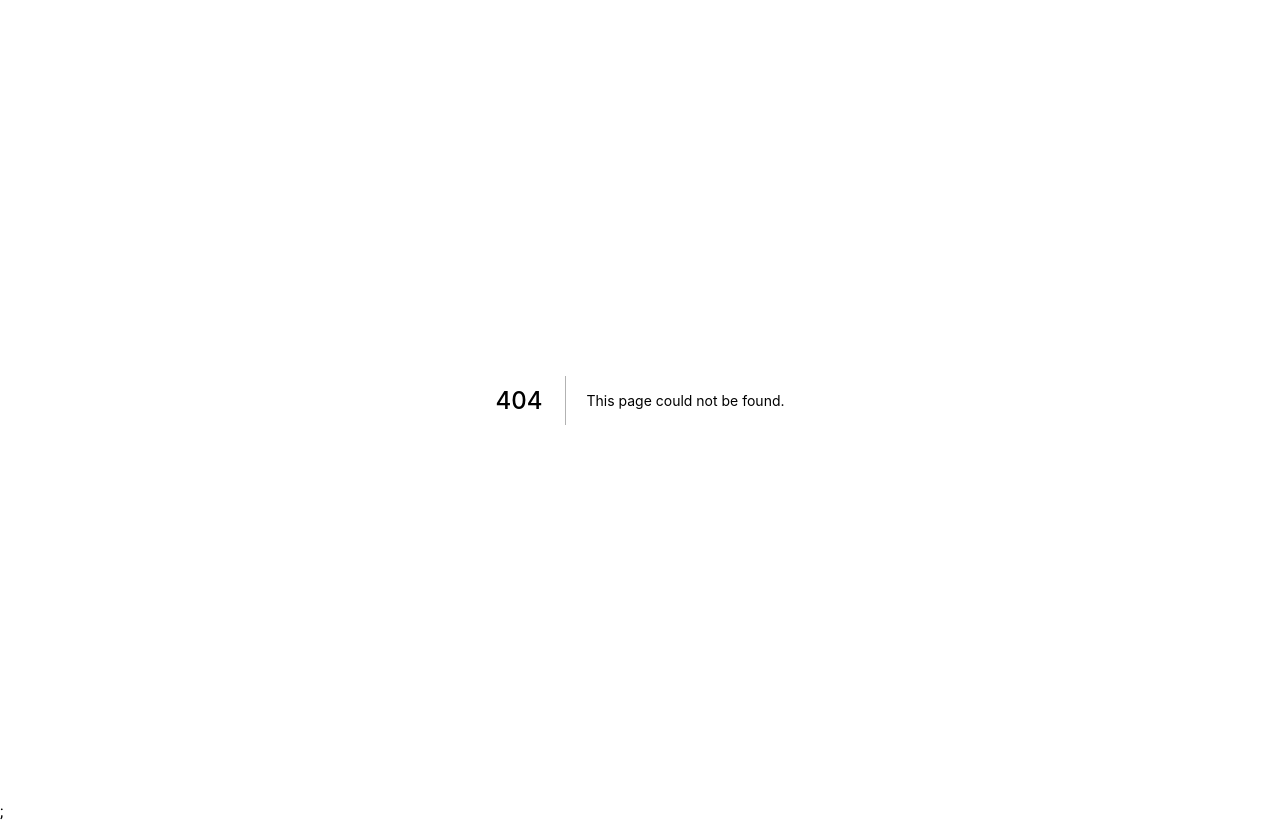
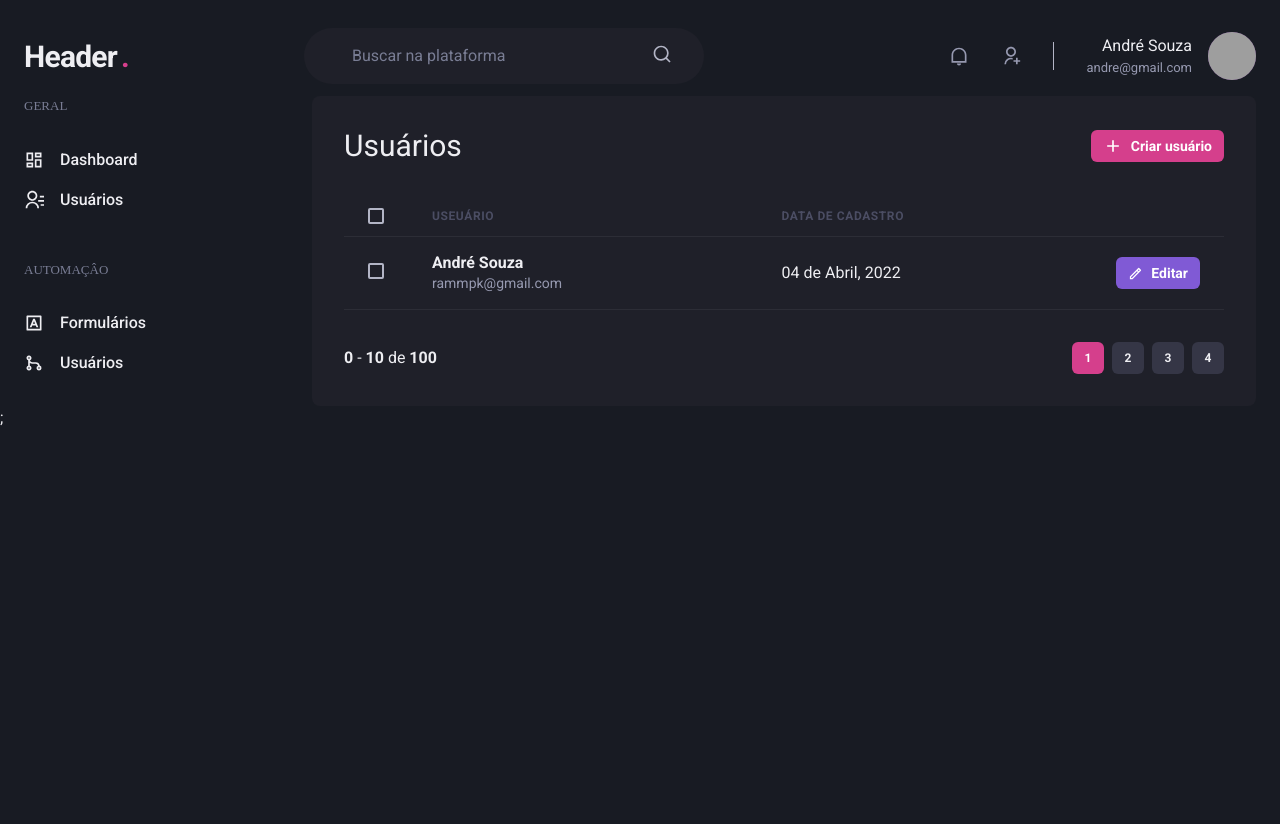
Before and after one commit to AndreSDS/dashboard-nextjs, a Next.js app: page /users in a window 1280 px wide. Before the commit this address had no page. After the commit the page ends 800 px from the top, so only its background shows below. Built offline with nearby package versions, Linux system fonts and the light colour scheme; grey boxes are pictures that could not be loaded.

Commit message:
criando componente tabela e form usuário

```diff
--- a/package.json
+++ b/package.json
@@ -12,9 +12,11 @@
     "@chakra-ui/react": "^1.8.6",
     "@emotion/react": "^11.8.2",
     "@emotion/styled": "^11.8.1",
+    "apexcharts": "^3.35.0",
     "framer-motion": "^6.2.8",
     "next": "12.1.0",
     "react": "17.0.2",
+    "react-apexcharts": "^1.4.0",
     "react-dom": "17.0.2",
     "react-icons": "^4.3.1"
   },
--- a/src/components/Header.tsx
+++ b/src/components/Header.tsx
@@ -1,5 +1,5 @@
-import {Flex, Icon, Input, Text} from "@chakra-ui/react";
-import {RiSearchLine} from "react-icons/ri";
+import {Avatar, Box, Flex, HStack, Icon, Input, Text} from "@chakra-ui/react";
+import {RiNotificationLine, RiSearchLine, RiUserAddLine} from "react-icons/ri";
 
 export function Header() {
   return (
@@ -44,6 +44,35 @@
 
         <Icon as={RiSearchLine} fontSize="20" />
       </Flex>
+
+      <Flex align="center" ml="auto">
+        <HStack
+          borderRightWidth={1}
+          mx="8"
+          pr="8"
+          py="1"
+          color="gray.300"
+          spacing="8"
+        >
+          <Icon as={RiNotificationLine} fontSize="20" />
+          <Icon as={RiUserAddLine} fontSize="20" />
+        </HStack>
+
+        <Flex align="center">
+          <Box mr="4" textAlign="right">
+            <Text>André Souza</Text>
+            <Text color="gray.300" fontSize="small">
+              andre@gmail.com
+            </Text>
+          </Box>
+
+          <Avatar
+            size="md"
+            name="André Souza"
+            src="https://github.com/AndreSDS.png"
+          />
+        </Flex>
+      </Flex>
     </Flex>
   );
 }
--- /dev/null
+++ b/src/components/Pagination/index.tsx
@@ -0,0 +1,63 @@
+import {Box, Button, HStack} from "@chakra-ui/react";
+
+export function Pagination() {
+  return (
+    <HStack mt="8" justify="space-between" align="center" spacing="6">
+      <Box>
+        <strong>0</strong> - <strong>10</strong> de <strong>100</strong>
+      </Box>
+
+      <HStack spacing="2">
+        <Button
+          size="sm"
+          fontSize="xs"
+          width="4"
+          colorScheme="pink"
+          disabled
+          _disabled={{
+            bg: "pink.500",
+            cursor: "default",
+          }}
+        >
+          1
+        </Button>
+
+        <Button
+          size="sm"
+          fontSize="xs"
+          width="4"
+          bg="gray.700"
+          _hover={{
+            bgColor: "gray.500",
+          }}
+        >
+          2
+        </Button>
+
+        <Button
+          size="sm"
+          fontSize="xs"
+          width="4"
+          bg="gray.700"
+          _hover={{
+            bgColor: "gray.500",
+          }}
+        >
+          3
+        </Button>
+
+        <Button
+          size="sm"
+          fontSize="xs"
+          width="4"
+          bg="gray.700"
+          _hover={{
+            bgColor: "gray.500",
+          }}
+        >
+          4
+        </Button>
+      </HStack>
+    </HStack>
+  );
+}
--- /dev/null
+++ b/src/components/SideBar/index.tsx
@@ -0,0 +1,57 @@
+import {Box, Icon, Link, Stack, Text} from "@chakra-ui/react";
+import {
+  RiContactsLine,
+  RiDashboardLine,
+  RiGitMergeLine,
+  RiInputMethodLine,
+} from "react-icons/ri";
+
+export function SideBar() {
+  return (
+    <Box as="aside" w="64" mr="8">
+      <Stack spacing="12" align="flex-start">
+        <Box as="section">
+          <Text fontFamily="bold" color="gray.400" fontSize="small">
+            GERAL
+          </Text>
+
+          <Stack spacing="4" mt="8" align="stretch">
+            <Link display="flex" alignItems="center">
+              <Icon as={RiDashboardLine} fontSize="20" />
+              <Text ml="4" fontWeight="medium">
+                Dashboard
+              </Text>
+            </Link>
+            <Link display="flex" alignItems="center">
+              <Icon as={RiContactsLine} fontSize="20" />
+              <Text ml="4" fontWeight="medium">
+                Usuários
+              </Text>
+            </Link>
+          </Stack>
+        </Box>
+
+        <Box as="section">
+          <Text fontFamily="bold" color="gray.400" fontSize="small">
+            AUTOMAÇÂO
+          </Text>
+
+          <Stack spacing="4" mt="8" align="stretch">
+            <Link display="flex" alignItems="center">
+              <Icon as={RiInputMethodLine} fontSize="20" />
+              <Text ml="4" fontWeight="medium">
+                Formulários
+              </Text>
+            </Link>
+            <Link display="flex" alignItems="center">
+              <Icon as={RiGitMergeLine} fontSize="20" />
+              <Text ml="4" fontWeight="medium">
+                Usuários
+              </Text>
+            </Link>
+          </Stack>
+        </Box>
+      </Stack>
+    </Box>
+  );
+}
--- /dev/null
+++ b/src/pages/users/index.tsx
@@ -0,0 +1,93 @@
+import {
+  Box,
+  Button,
+  Checkbox,
+  Flex,
+  Heading,
+  Icon,
+  Table,
+  Tbody,
+  Td,
+  Text,
+  Th,
+  Thead,
+  Tr,
+} from "@chakra-ui/react";
+import {RiAddLine, RiPencilLine} from "react-icons/ri";
+import {Header} from "../../components/Header";
+import {Pagination} from "../../components/Pagination";
+import {SideBar} from "../../components/SideBar";
+
+export default function UserList() {
+  return (
+    <Box>
+      <Header />
+
+      <Flex w="100%" maxW={1480} mx="auto" px="6">
+        <SideBar />
+
+        <Box flex="1" borderRadius={8} bg="gray.800" p="8">
+          <Flex mb="8" justify="space-between" align="center">
+            <Heading fontWeight="normal" size="lg">
+              Usuários
+            </Heading>
+            <Button
+              as="a"
+              size="sm"
+              fontSize="sm"
+              colorScheme="pink"
+              leftIcon={<Icon as={RiAddLine} fontSize="20" />}
+            >
+              Criar usuário
+            </Button>
+          </Flex>
+
+          <Table colorScheme="whiteAlpha">
+            <Thead>
+              <Tr>
+                <Th px="6" color="gray.300" w="8">
+                  <Checkbox colorScheme="pink" />
+                </Th>
+                <Th>Useuário</Th>
+                <Th>Data de cadastro</Th>
+                <Th w="8"></Th>
+              </Tr>
+            </Thead>
+
+            <Tbody>
+              <Tr>
+                <Td px="6">
+                  <Checkbox colorScheme="pink" />
+                </Td>
+                <Td px="6">
+                  <Box>
+                    <Text fontWeight="bold">André Souza</Text>
+                    <Text fontSize="sm" color="gray.300">
+                      rammpk@gmail.com
+                    </Text>
+                  </Box>
+                </Td>
+                <Td>
+                  <Text>04 de Abril, 2022</Text>
+                </Td>
+                <Td>
+                  <Button
+                    as="a"
+                    size="sm"
+                    fontSize="sm"
+                    colorScheme="purple"
+                    leftIcon={<Icon as={RiPencilLine} fontSize="15" />}
+                  >
+                    Editar
+                  </Button>
+                </Td>
+              </Tr>
+            </Tbody>
+          </Table>
+
+          <Pagination />
+        </Box>
+      </Flex>
+    </Box>
+  );
+}
```
Also changed, not shown: src/pages/dashboard.tsx (+93 -1 lines), src/pages/users/create.tsx (added, +55 -0 lines), 1 other file (tests, documents, lock files or other folders).
